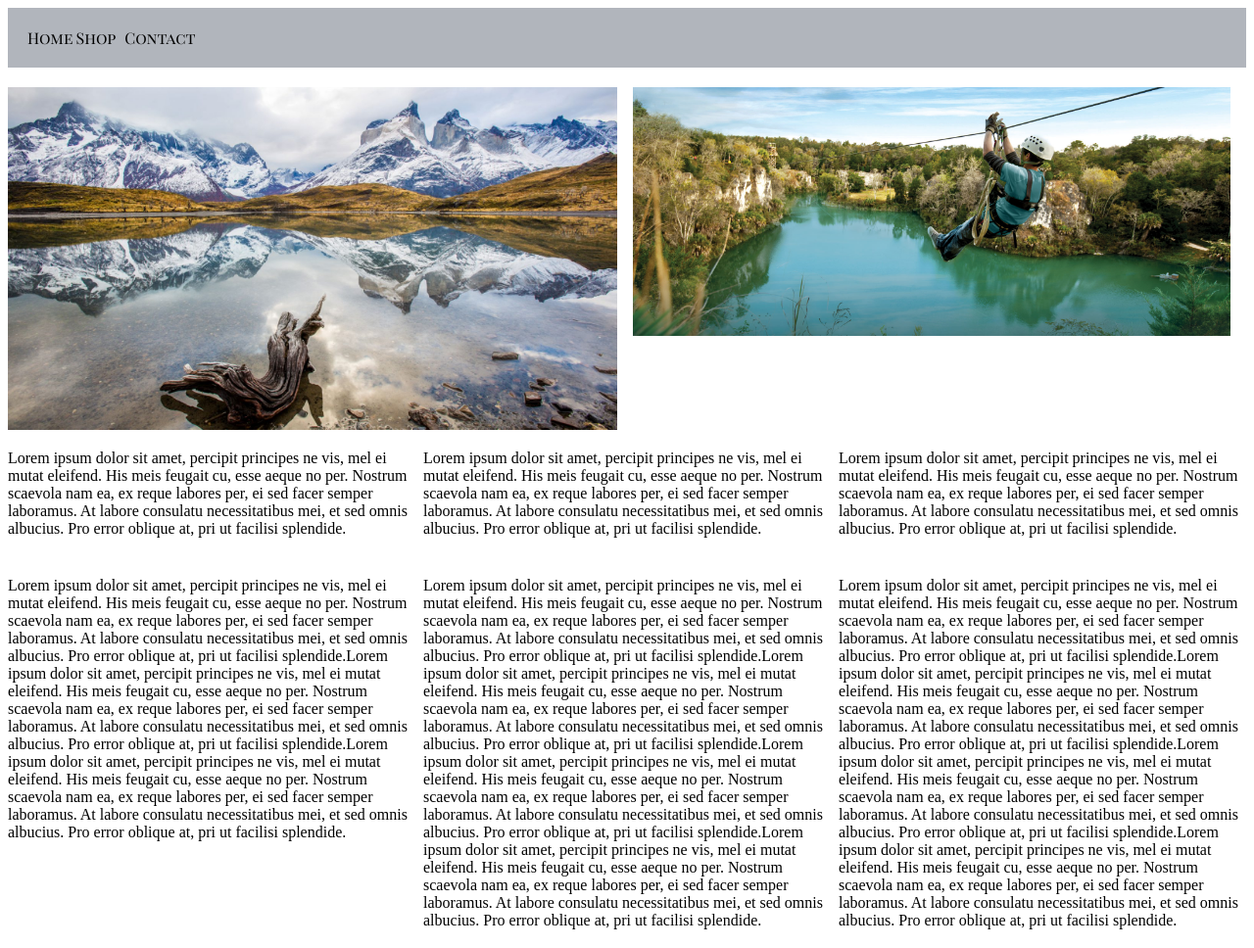
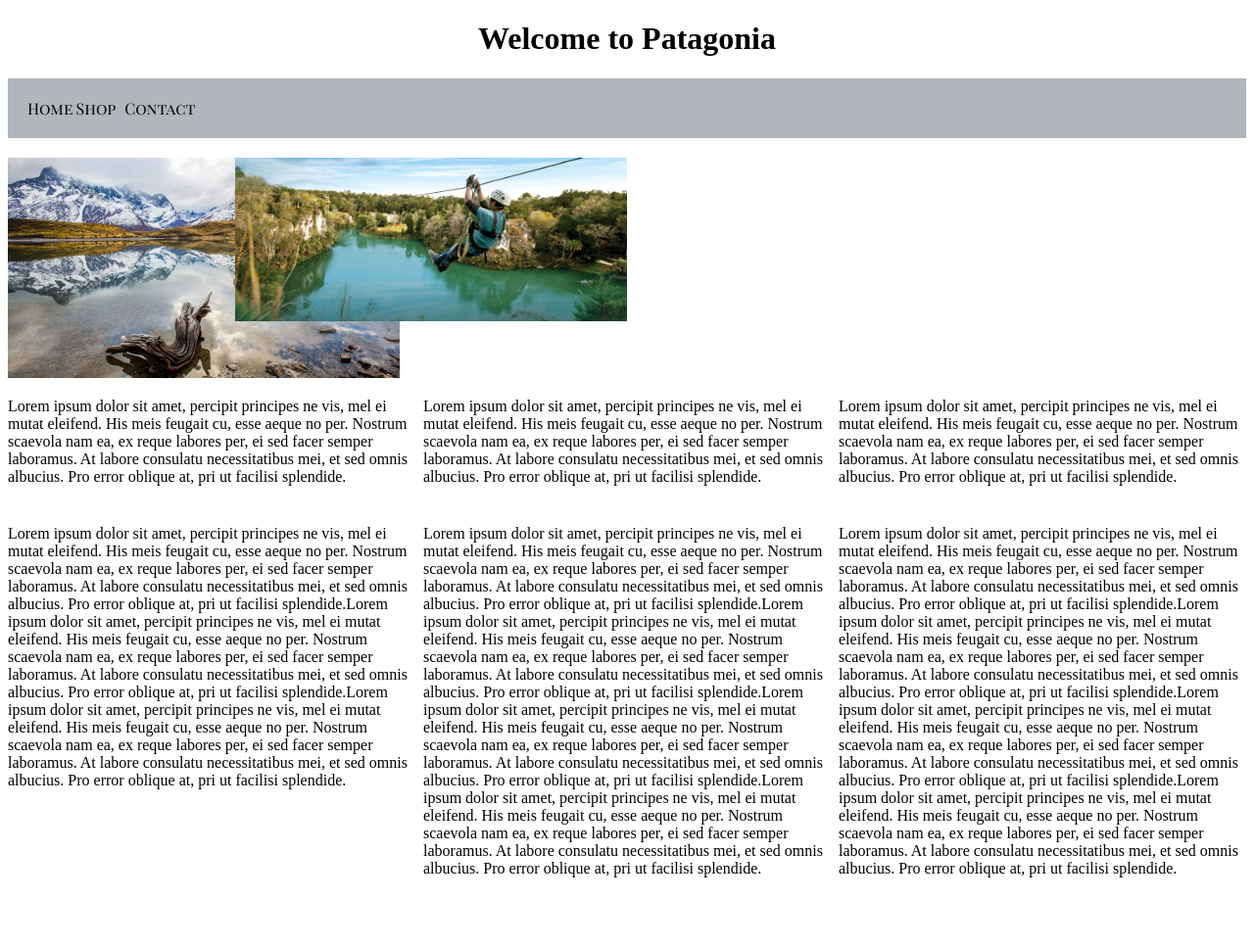
Before and after one commit to juliajessica/ui-grid, a website built with webpack: page src/index.html in a window 1280 px wide. Shown: the whole page at 98% size. After the commit the page ends 936 px from the top, so only its background shows below. Built offline with nearby package versions, Linux system fonts and the light colour scheme.

Commit message:
add overlay for images

```diff
--- a/src/index.html
+++ b/src/index.html
@@ -6,6 +6,7 @@
     <title>UI Design</title>
   </head>
   <body>
+    <h1>Welcome to Patagonia</h1>
     <header>
       <div class="nav-item">Home</div>
       <div class="nav-item">Shop</div>
@@ -15,14 +16,12 @@
       <div class="grid-item">
         <img src="img/bannerimg.jpg" class="img-resize1">
       </div>
-      <div class="grid-item">
+      <div class="grid-item0">
         <img src="img/img1.jpg" class="img-resize2">
       </div>
       <div class="grid-item">
       </div>
     </div>
-
-
     <div class="grid2">
       <div class="grid-item2">
         <p>Lorem ipsum dolor sit amet, percipit principes ne vis, mel ei mutat eleifend. His meis feugait cu, esse aeque no per. Nostrum scaevola nam ea, ex reque labores per, ei sed facer semper laboramus. At labore consulatu necessitatibus mei, et sed omnis albucius. Pro error oblique at, pri ut facilisi splendide.</p>
--- a/src/styles.css
+++ b/src/styles.css
@@ -1,4 +1,15 @@
 @import url('https://fonts.googleapis.com/css?family=Abril+Fatface|Playfair+Display+SC');
+
+
+@media screen and (min-width: 800px) {
+  .grid {
+    display: grid;
+    grid-template-columns: 100px 100px 100px 100px 100px 100px;
+    grid-template-row: 100px 100px 100px 100px 100px 100px;
+    grid-auto-flow: column;
+    grid-gap: 1em;
+  }
+}
 
 header {
   display: grid;
@@ -8,19 +19,15 @@
   padding: 20px;
 }
 
-
-.grid {
-  display: grid;
-  grid-template-columns: 1fr 1fr;
-  grid-auto-flow: column;
-  /* justify-content: center; */
-  grid-gap: 1em;
+.grid-item {
+  padding-top: 20px;
+  grid-column-start: 0;
 }
 
-.grid-item {
+.grid-item0 {
   padding-top: 20px;
+  grid-column-start: 3;
 }
-
 
 .nav-item {
   align-items: flex-end;
@@ -32,18 +39,30 @@
   text-decoration: none;
 }
 
+h1 {
+  text-align: center;
+}
+
 h2 {
   font-family: 'Abril Fatface', cursive;
 }
 
 .img-resize1 {
-  height: 350px;
-  width: auto;
+  width: 400px;
 }
 
 .img-resize2 {
-  width: 100%;
+  width: 400px;
 }
+
+.img-resize1,
+.img-resize2 {
+  grid-row-start:  1;
+  grid-column-end: span 2;
+}
+
+.img-resize1 { grid-column-start: 1; z-index: 1; }
+.img-resize2 { grid-column-start: 2 }
 
 
 .grid2 {
```
